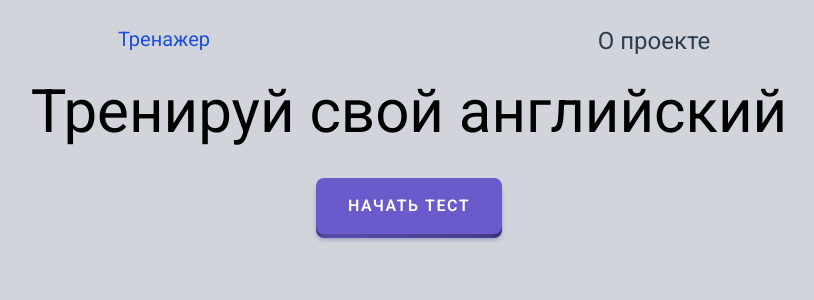
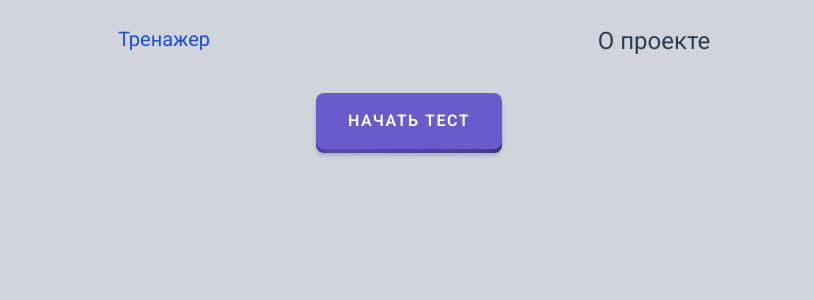
Before and after one commit to darkleon1983/next-vocabulary-app, a Next.js app: page /TrainingPage in a window 1280 px wide. Shown: the top 300 px of the page, without its empty margins (231-1045 px from the left). Built offline with nearby package versions, Linux system fonts and the light colour scheme.

Commit message:
added useContext to hide Header when isTrainingStarted

```diff
--- a/app/TrainingPage/page.tsx
+++ b/app/TrainingPage/page.tsx
@@ -14,6 +14,7 @@
 import { ResultStatistic } from "../components/ResultStatistic";
 import styles from "./trainingPage.module.scss";
 import StopTestButton from "../components/ui/StopTestButton";
+import { useTest } from "@/context/TestContext";
 
 type Word = {
   id: number;
@@ -26,9 +27,13 @@
 const words = wordsJson as Word[];
 
 export default function TrainingPage() {
-  const [isButtonVisible, setIsButtonVisible] = useState(true);
+  const {
+    isTrainingStarted,
+    setIsTrainingStarted,
+    isButtonVisible,
+    setIsButtonVisible,
+  } = useTest();
   const [ids, setIds] = useState<number[]>([]);
-  const [isTrainingStarted, setIsTrainingStarted] = useState(false);
   const [wrongAnswers, setWrongAnswers] = useState<Word[]>([]);
   const [correctAnswers, setCorrectAnswers] = useState<Word[]>([]);
   const distractors = shuffle<string>(answersArray);
@@ -57,9 +62,11 @@
     console.log("hello, programmer!");
   };
   return (
-    <div className={cn(styles.trainingContainer)}>
+    <div
+      className={cn(styles.trainingContainer, isTrainingStarted && "mt-[60px]")}
+    >
       {" "}
-      <Header />
+      {!isTrainingStarted && <Header />}
       {isButtonVisible && (
         <h2 className={cn(styles.heading, "text-6xl text-center sm:text-2xl")}>
           Тренируй свой английский
--- a/app/layout.tsx
+++ b/app/layout.tsx
@@ -1,6 +1,7 @@
 import type { Metadata } from "next";
 import { Geist, Geist_Mono, Roboto } from "next/font/google";
 import "./globals.css";
+import { TestProvider } from "@/context/TestContext";
 
 const roboto = Roboto({
   subsets: ["cyrillic"],
@@ -18,7 +19,9 @@
 }>) {
   return (
     <html lang="en" className={roboto.className}>
-      <body className={"bg-gray-300"}>{children}</body>
+      <body className={"bg-gray-300"}>
+        <TestProvider>{children}</TestProvider>
+      </body>
     </html>
   );
 }
```
Also changed, not shown: context/TestContext.tsx (+6 -2 lines).
